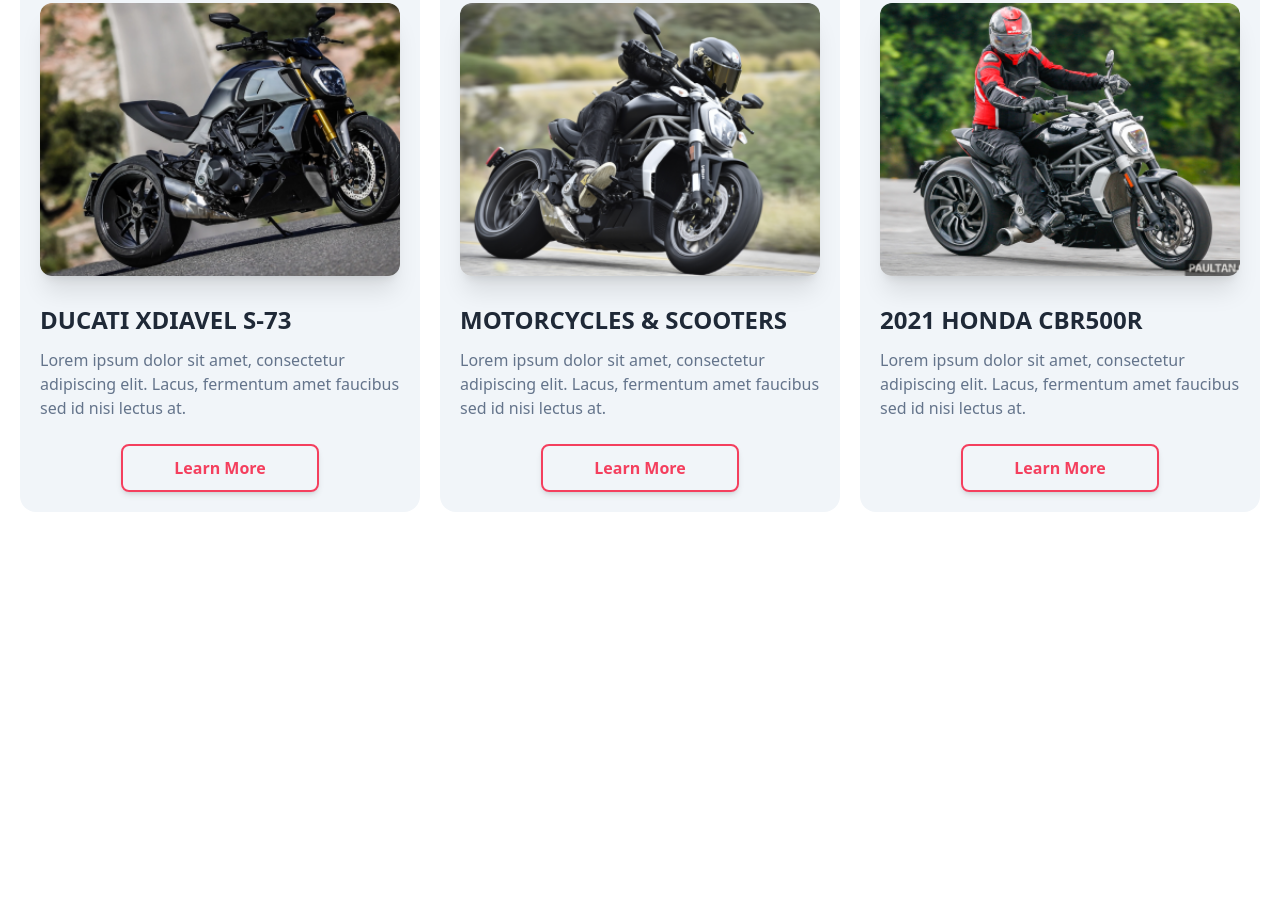
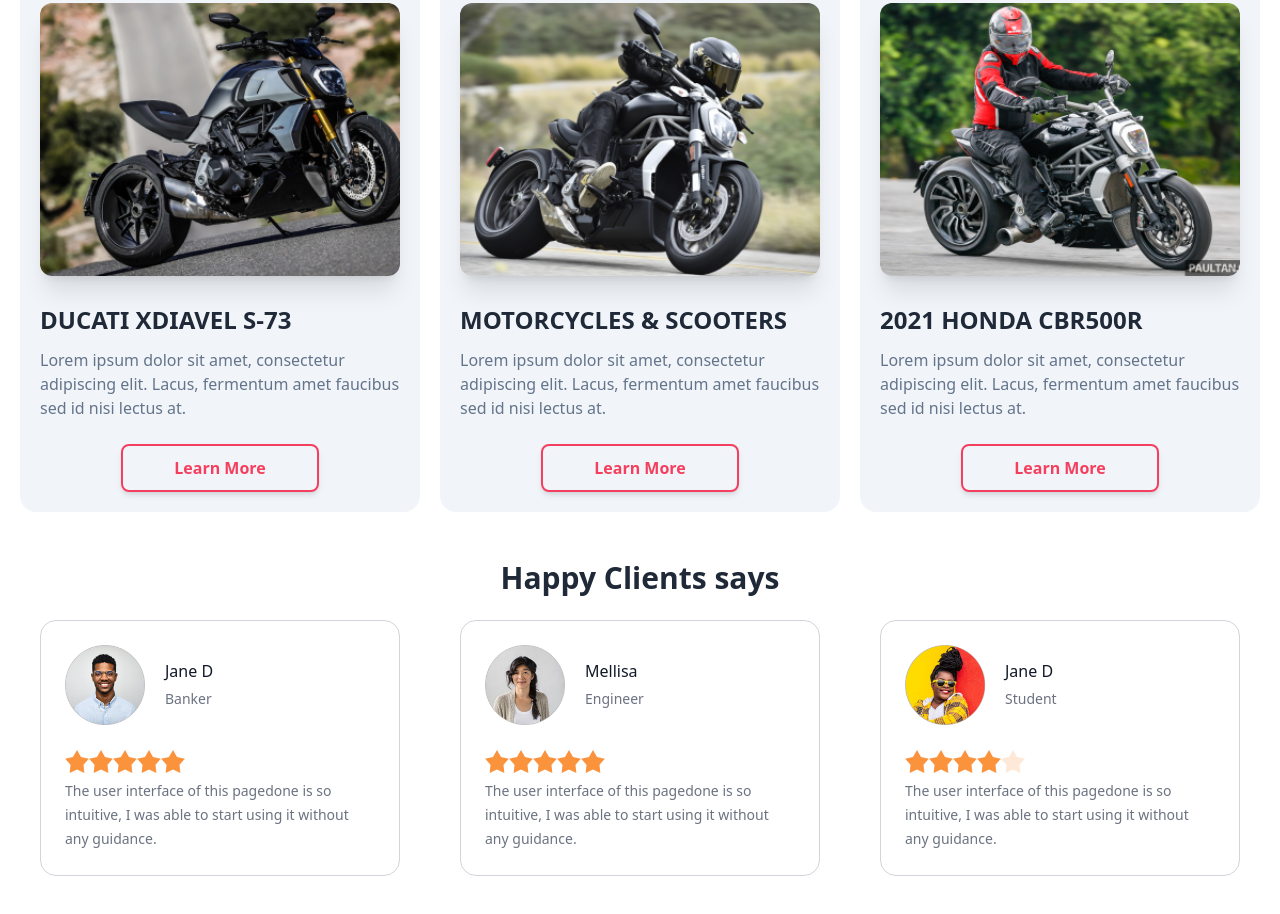
Before and after one commit to Ryusen9/Biker-Zone-PH, a website built with Vite: page index.html in a window 1280 px wide. Shown: the part 1480-2394 px from the top of the page. Before the commit the page ends 1992 px from the top, so only its background shows below. Built offline with nearby package versions, Linux system fonts and the light colour scheme; what tailwindcss-animated would draw is missing.

Commit message:
added customer review

```diff
--- a/index.html
+++ b/index.html
@@ -132,6 +132,81 @@
                 </div>
             </div>
         </section>
+
+        <section>
+            <div class="customer-review mt-12 mb-14">
+                <p class="text-center text-3xl font-bold mb-6">Happy <span>Clients says</span></p>
+
+                <div class="client-container grid gap-5 grid-rows-3 md:grid-cols-3 md:grid-rows-1 px-5 mx-auto">
+                    <div class="card mx-auto">
+                        <div class="group bg-white border border-solid border-gray-300 rounded-2xl p-6 transition-all duration-500 w-96 md:w-[90%] hover:border-rose-500 mx-auto">
+                            <div class="flex items-center gap-5 mb-6">
+                            <img src="./others/user-1.png" alt="Jane avatar" class="w-20">
+                            <div class="grid gap-1">
+                             <h5 class="text-gray-900 font-medium transition-all duration-500  ">Jane D</h5>
+                             <span class="text-sm leading-6 text-gray-500">Banker</span>
+                            </div>
+                            </div>
+                            <div class="rating">
+                                <input type="radio" name="rating-2" class="mask mask-star-2 bg-orange-400" />
+                                <input
+                                  type="radio"
+                                  name="rating-2"
+                                  class="mask mask-star-2 bg-orange-400"/>
+                                <input type="radio" name="rating-2" class="mask mask-star-2 bg-orange-400"/>
+                                <input type="radio" name="rating-2" class="mask mask-star-2 bg-orange-400" checked="checked"/>
+                                <input type="radio" name="rating-2" class="mask mask-star-2 bg-orange-400" />
+                              </div>
+                            <p class="text-sm text-gray-500 leading-6 transition-all duration-500  group-hover:text-gray-800"> The user interface of this pagedone is so intuitive, I was able to start using it without any guidance. </p>
+                        </div>
+                    </div>
+                    <div class="card mx-auto">
+                        <div class="group bg-white border border-solid border-gray-300 rounded-2xl p-6 transition-all duration-500 w-96 hover:border-rose-500 md:w-[90%] mx-auto">
+                            <div class="flex items-center gap-5 mb-6">
+                            <img src="./others/user-2.png" alt="Jane avatar" class="w-20">
+                            <div class="grid gap-1">
+                             <h5 class="text-gray-900 font-medium transition-all duration-500  ">Mellisa</h5>
+                             <span class="text-sm leading-6 text-gray-500">Engineer</span>
+                            </div>
+                            </div>
+                            <div class="rating">
+                                <input type="radio" name="rating-2" class="mask mask-star-2 bg-orange-400" />
+                                <input
+                                  type="radio"
+                                  name="rating-2"
+                                  class="mask mask-star-2 bg-orange-400"/>
+                                <input type="radio" name="rating-2" class="mask mask-star-2 bg-orange-400"/>
+                                <input type="radio" name="rating-2" class="mask mask-star-2 bg-orange-400" checked="checked"/>
+                                <input type="radio" name="rating-2" class="mask mask-star-2 bg-orange-400" />
+                              </div>
+                            <p class="text-sm text-gray-500 leading-6 transition-all duration-500  group-hover:text-gray-800"> The user interface of this pagedone is so intuitive, I was able to start using it without any guidance. </p>
+                        </div>
+                    </div>
+                    <div class="card mx-auto">
+                        <div class="group bg-white border border-solid border-gray-300 rounded-2xl p-6 transition-all duration-500 w-96 hover:border-rose-500 md:w-[90%] mx-auto">
+                            <div class="flex items-center gap-5 mb-6">
+                            <img src="./others/user-3.png" alt="Jane avatar" class="w-20">
+                            <div class="grid gap-1">
+                             <h5 class="text-gray-900 font-medium transition-all duration-500  ">Jane D</h5>
+                             <span class="text-sm leading-6 text-gray-500">Student</span>
+                            </div>
+                            </div>
+                            <div class="rating">
+                                <input type="radio" name="rating-2" class="mask mask-star-2 bg-orange-400" />
+                                <input
+                                  type="radio"
+                                  name="rating-2"
+                                  class="mask mask-star-2 bg-orange-400"/>
+                                <input type="radio" name="rating-2" class="mask mask-star-2 bg-orange-400"/>
+                                <input type="radio" name="rating-2" class="mask mask-star-2 bg-orange-400" checked="checked"/>
+                                <input type="radio" name="rating-2" class="mask mask-star-2 bg-orange-400" />
+                              </div>
+                            <p class="text-sm text-gray-500 leading-6 transition-all duration-500  group-hover:text-gray-800"> The user interface of this pagedone is so intuitive, I was able to start using it without any guidance. </p>
+                        </div>
+                    </div>
+                </div>
+            </div>
+        </section>
     </main>
 
     <script src="main.js"></script>
```
